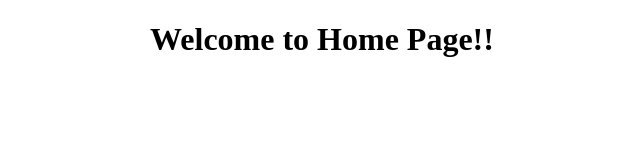
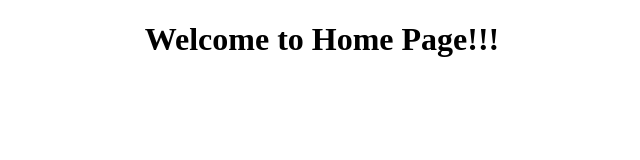
Before and after one commit to ollaanoor/Docker-Lab, a website: page public/home.html in a window 1280 px wide. Shown: the whole page, without its empty margins (318-958 px from the left). Drawn offline with Linux system fonts and the light colour scheme.

Commit message:
edited html

```diff
--- a/public/home.html
+++ b/public/home.html
@@ -6,6 +6,6 @@
     <title>Document</title>
 </head>
 <body>
-    <h1 style="text-align: center;">Welcome to Home Page!!</h1>
+    <h1 style="text-align: center;">Welcome to Home Page!!!</h1>
 </body>
 </html>
```
